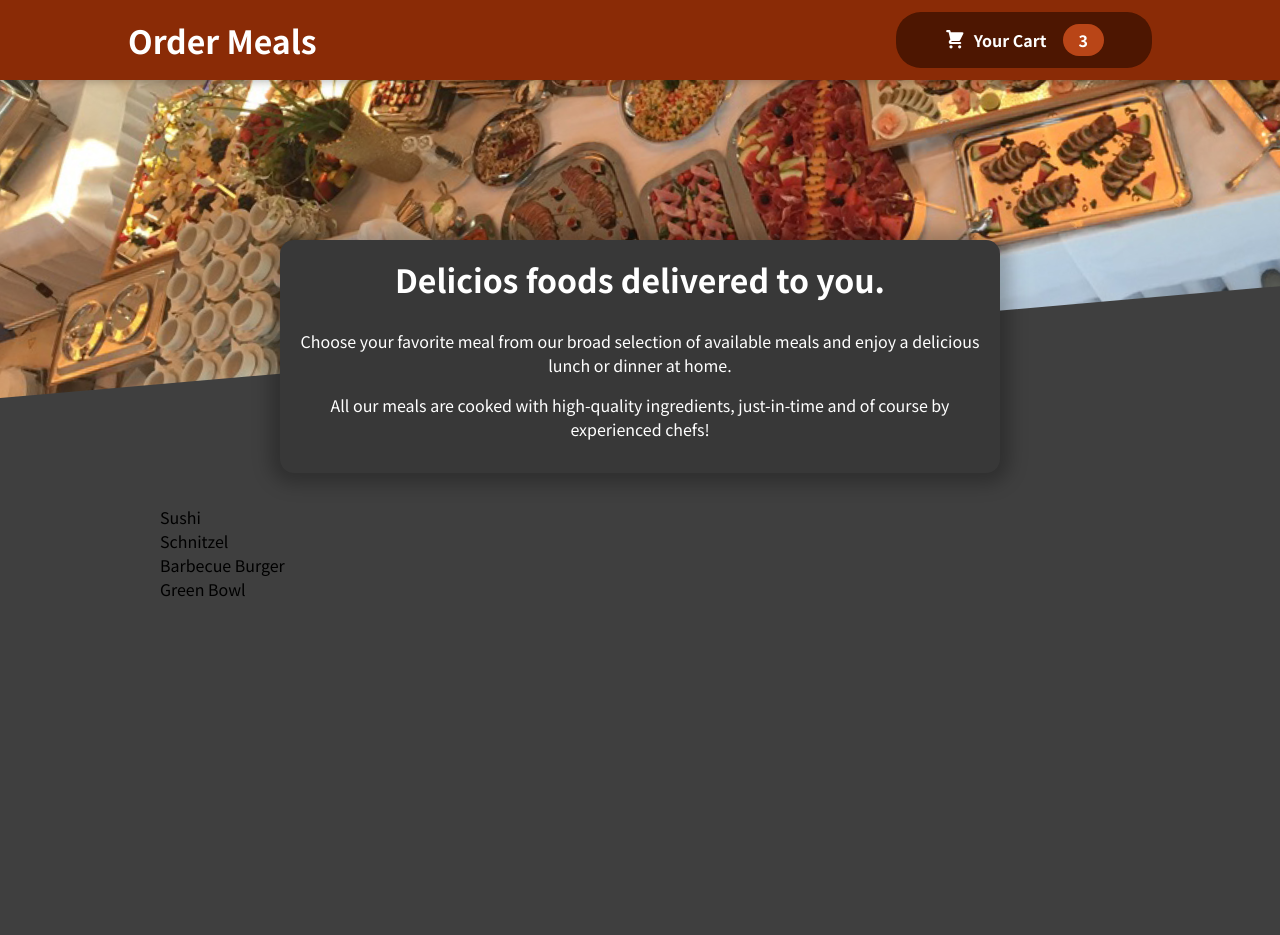
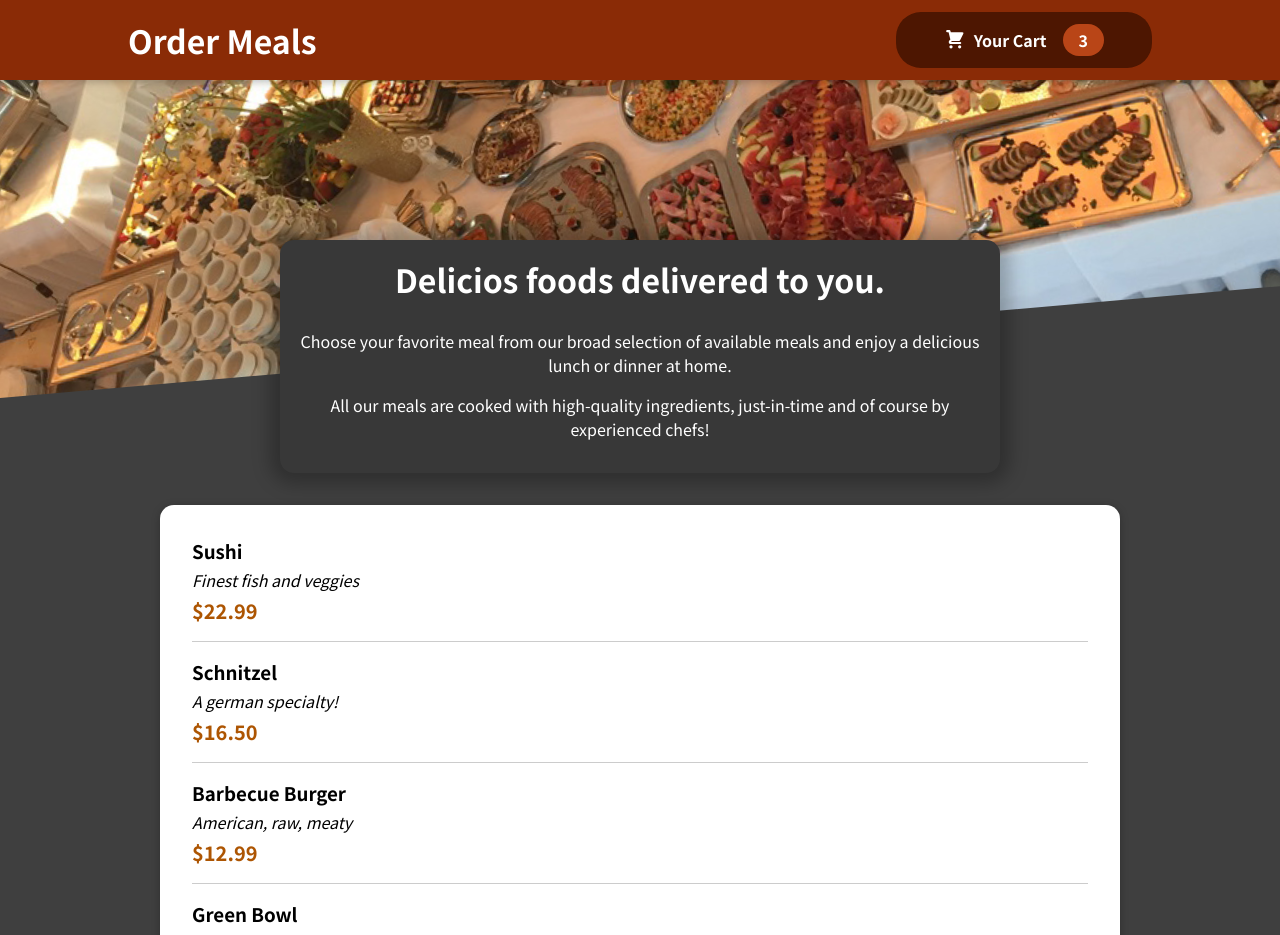
Before and after one commit to wasimhyder09/react-food-app, a JavaScript app: page / in a window 1280 px wide. Shown: the top 935 px of the page. Before the commit the page ends 800 px from the top, so only its background shows below. Built offline with nearby package versions, Linux system fonts and the light colour scheme.

Commit message:
Added meal item card

```diff
--- a/src/components/Meals/AvailableMeals.js
+++ b/src/components/Meals/AvailableMeals.js
@@ -1,4 +1,6 @@
 import classes from "./AvailableMeals.module.css"
+import Card from '../UI/Card';
+import MealItem from './MealItem';
 
 const DUMMY_MEALS = [
   {
@@ -29,13 +31,20 @@
 
 const AvailableMeals = () => {
   const mealsList = DUMMY_MEALS.map(meal => {
-    return <li>{meal.name}</li>
+    return <MealItem
+      key={meal.id}
+      name={meal.name}
+      description={meal.description}
+      price={meal.price}
+    />
   });
 
   return <section className={classes.meals}>
-    <ul>
-      {mealsList}
-    </ul>
+    <Card>
+      <ul>
+        {mealsList}
+      </ul>
+    </Card>
   </section>
 };
 
--- /dev/null
+++ b/src/components/Meals/MealItem.js
@@ -0,0 +1,16 @@
+import classes from './MealItem.module.css';
+const MealItem = props => {
+  const price = `$${props.price.toFixed(2)}`
+  return <li className={classes.meal}>
+    <div>
+      <h3>{props.name}</h3>
+      <div className={classes.description}>{props.description}</div>
+      <div className={classes.price}>{price}</div>
+    </div>
+    <div>
+
+    </div>
+  </li>
+};
+
+export default MealItem;
--- /dev/null
+++ b/src/components/Meals/MealItem.module.css
@@ -0,0 +1,22 @@
+.meal {
+  display: flex;
+  justify-content: space-between;
+  margin: 1rem;
+  padding-bottom: 1rem;
+  border-bottom: 1px solid #ccc;
+}
+
+.meal h3 {
+  margin: 0 0 0.25rem 0;
+}
+
+.description {
+  font-style: italic;
+}
+
+.price {
+  margin-top: 0.25rem;
+  font-weight: bold;
+  color: #ad5502;
+  font-size: 1.25rem;
+}
--- /dev/null
+++ b/src/components/UI/Card.js
@@ -0,0 +1,6 @@
+import classes from './Card.module.css';
+const Card = props => {
+  return <div className={classes.card}>{props.children} </div>
+};
+
+export default Card;
--- /dev/null
+++ b/src/components/UI/Card.module.css
@@ -0,0 +1,6 @@
+.card {
+  padding: 1rem;
+  box-shadow: 0 2px 8px rgba(0, 0, 0, 0.25);
+  border-radius: 14px;
+  background-color: white;
+}
```
Also changed, not shown: src/components/Meals/MealItemForm.js (added).
